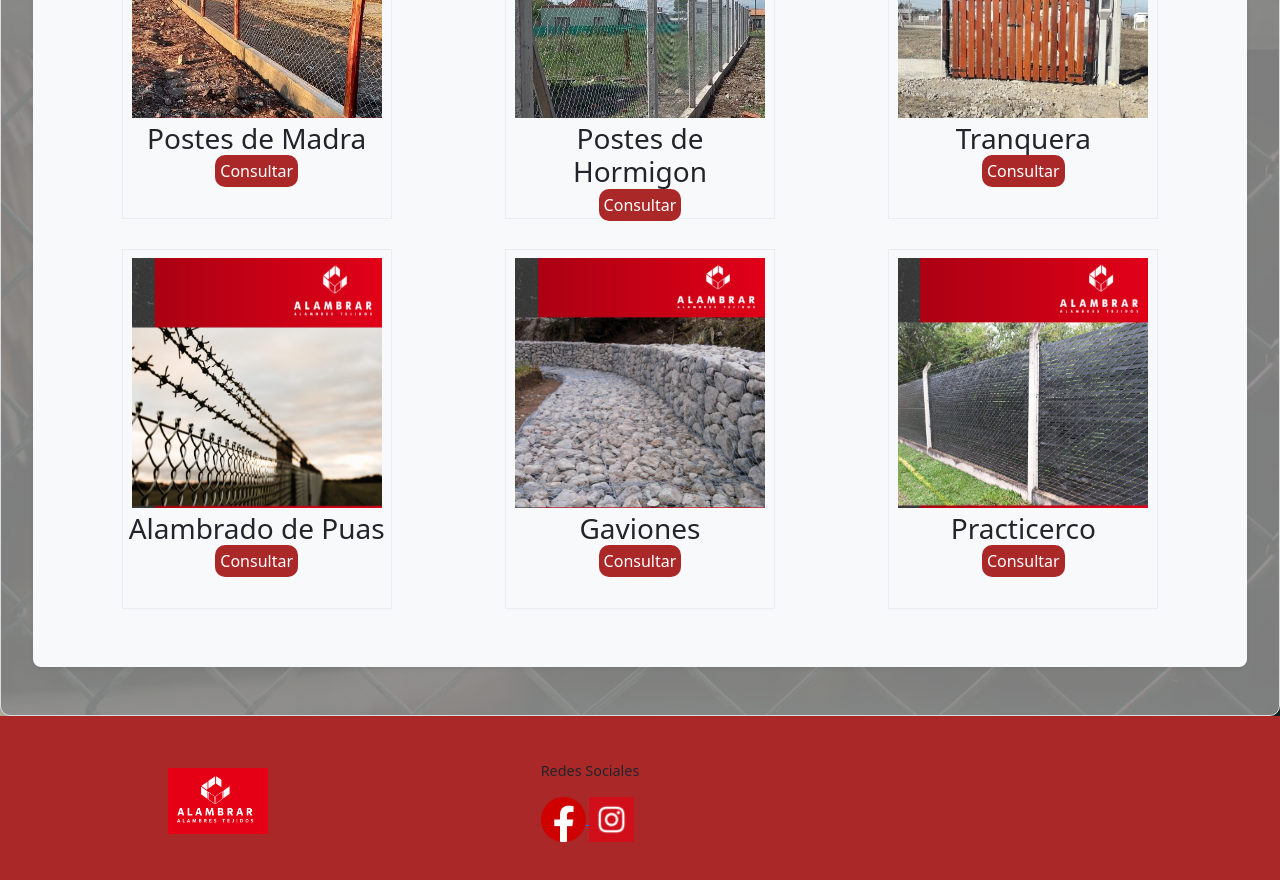
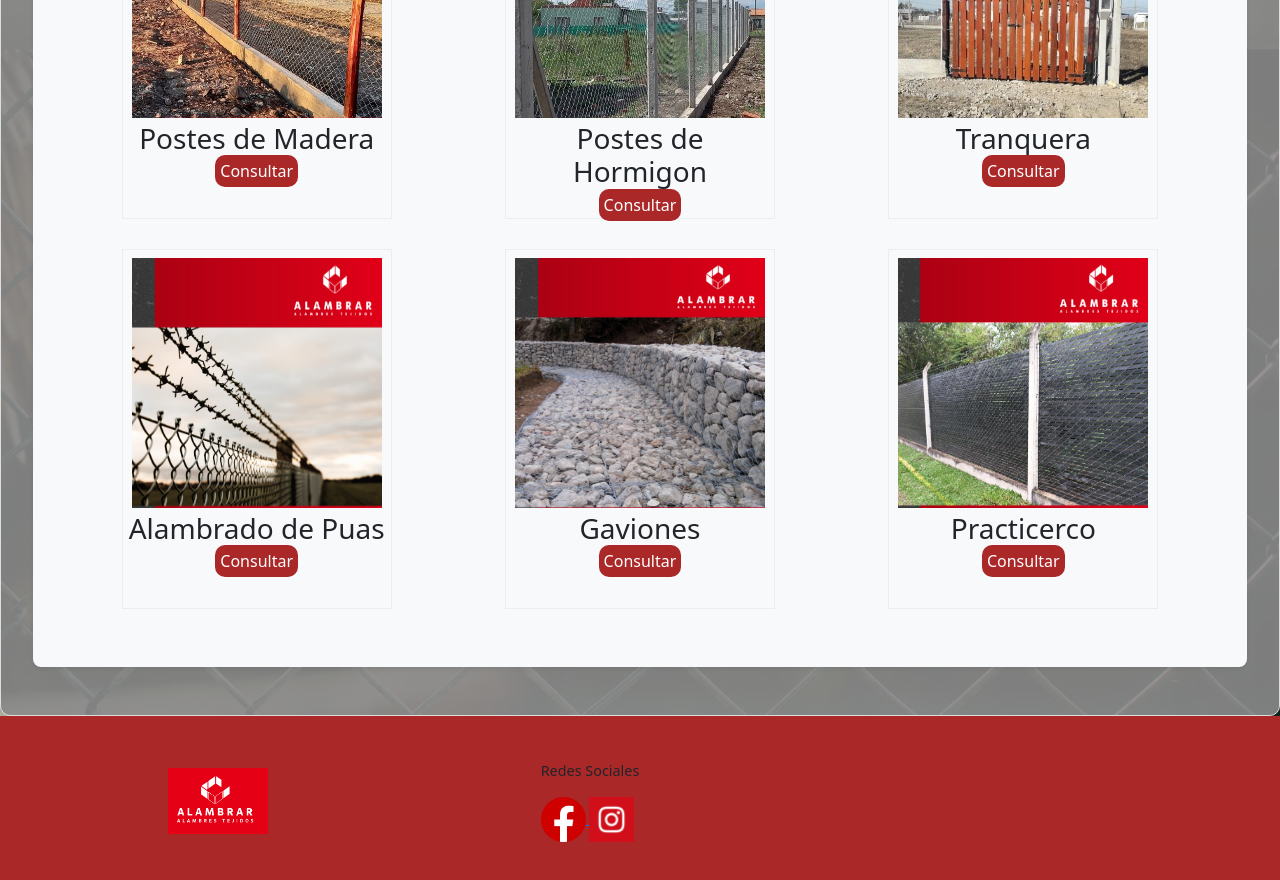
Before and after one commit to JeshuaBarreiro/proyectoCoder, a website: page Pages/Productos.html in a window 1280 px wide. Shown: the part 940-1820 px from the top of the page. Drawn offline with nearby package versions, Linux system fonts and the light colour scheme; grey boxes are pictures that could not be loaded.

Commit message:
Cuarto Commit

```diff
--- a/Pages/Productos.html
+++ b/Pages/Productos.html
@@ -67,7 +67,7 @@
                         </div>
                         <div>
                             <img src="../img/Producto Alambrado Country.jpg" alt="Producto Alambrado Country">
-                            <H3>Postes de Madra</H3>
+                            <H3>Postes de Madera</H3>
                             <a href="./Contacto.html">Consultar</a>
                         </div>
                         <div>
```
Also changed, not shown: index.html (+1 -1 lines).
